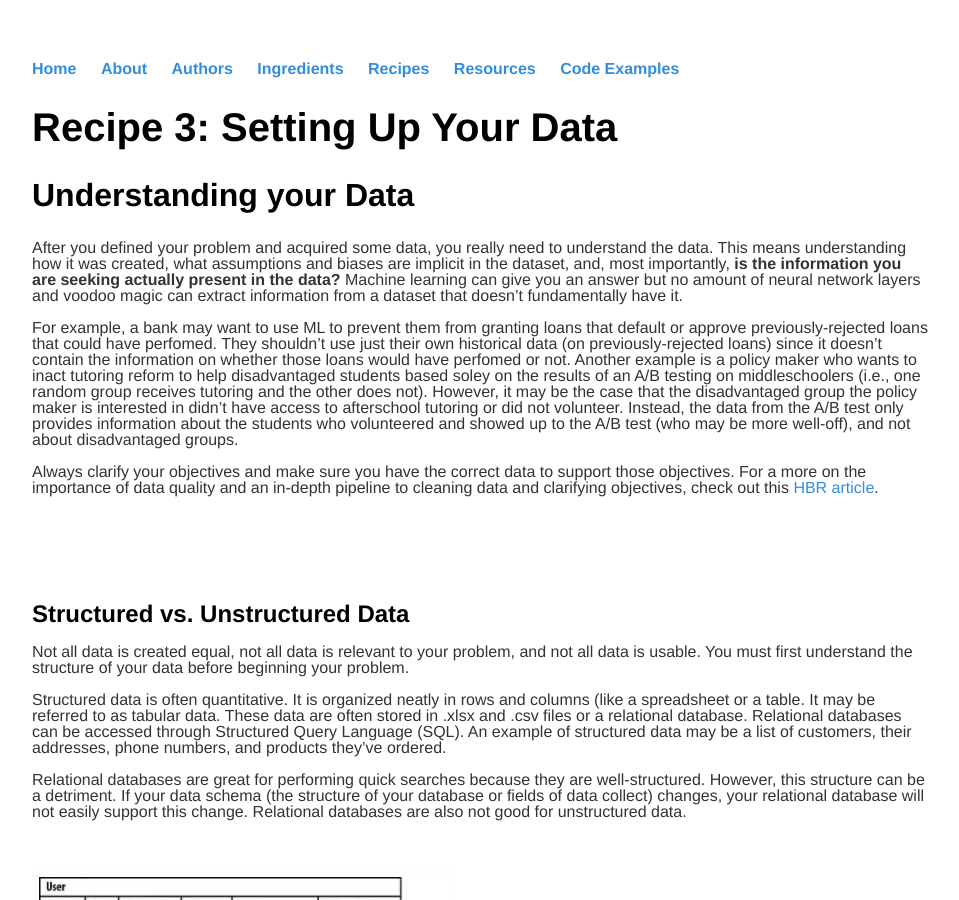
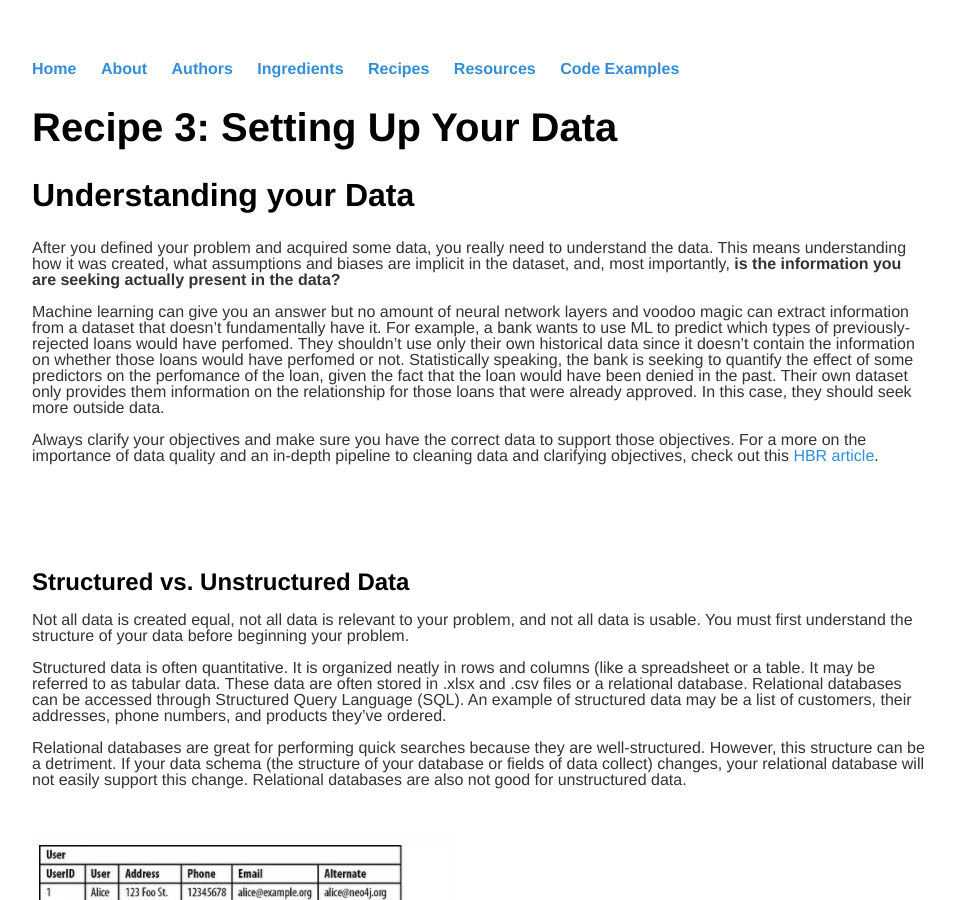
Before and after one commit to datasciencecookbook/datasciencecookbook.github.io, a Jekyll site: the page built from _posts/2021-03-03-Recipe-3.md, in a window 1280 px wide and 900 px high. Shown: the whole window, without its empty margins (160-1119 px from the left). Built offline with Jekyll 4.4.1, drawn with Linux system fonts in a browser that asks for light colours.

Commit message:
edited objectives example

```diff
--- a/_posts/2021-03-03-Recipe-3.md
+++ b/_posts/2021-03-03-Recipe-3.md
@@ -6,9 +6,9 @@ permalink: /recipe3/
 ---
 ## Understanding your Data
 
-After you defined your problem and acquired some data, you really need to understand the data. This means understanding how it was created, what assumptions and biases are implicit in the dataset, and, most importantly, **is the information you are seeking actually present in the data?** Machine learning can give you an answer but no amount of neural network layers and voodoo magic can extract information from a dataset that doesn't fundamentally have it.
+After you defined your problem and acquired some data, you really need to understand the data. This means understanding how it was created, what assumptions and biases are implicit in the dataset, and, most importantly, **is the information you are seeking actually present in the data?**
 
-For example, a bank may want to use ML to prevent them from granting loans that default or approve previously-rejected loans that could have perfomed. They shouldn't use just their own historical data (on previously-rejected loans) since it doesn't contain the information on whether those loans would have perfomed or not. Another example is a policy maker who wants to inact tutoring reform to help disadvantaged students based soley on the results of an A/B testing on middleschoolers (i.e., one random group receives tutoring and the other does not). However, it may be the case that the disadvantaged group the policy maker is interested in didn't have access to afterschool tutoring or did not volunteer. Instead, the data from the A/B test only provides information about the students who volunteered and showed up to the A/B test (who may be more well-off), and not about disadvantaged groups.
+Machine learning can give you an answer but no amount of neural network layers and voodoo magic can extract information from a dataset that doesn't fundamentally have it. For example, a bank wants to use ML to predict which types of previously-rejected loans would have perfomed. They shouldn't use only their own historical data since it doesn't contain the information on whether those loans would have perfomed or not. Statistically speaking, the bank is seeking to quantify the effect of some predictors on the perfomance of the loan, given the fact that the loan would have been denied in the past. Their own dataset only provides them information on the relationship for those loans that were already approved. In this case, they should seek more outside data.
 
 Always clarify your objectives and make sure you have the correct data to support those objectives. For a more on the importance of data quality and an in-depth pipeline to cleaning data and clarifying objectives, check out this [HBR article](https://hbr.org/2018/04/if-your-data-is-bad-your-machine-learning-tools-are-useless).
 
```
